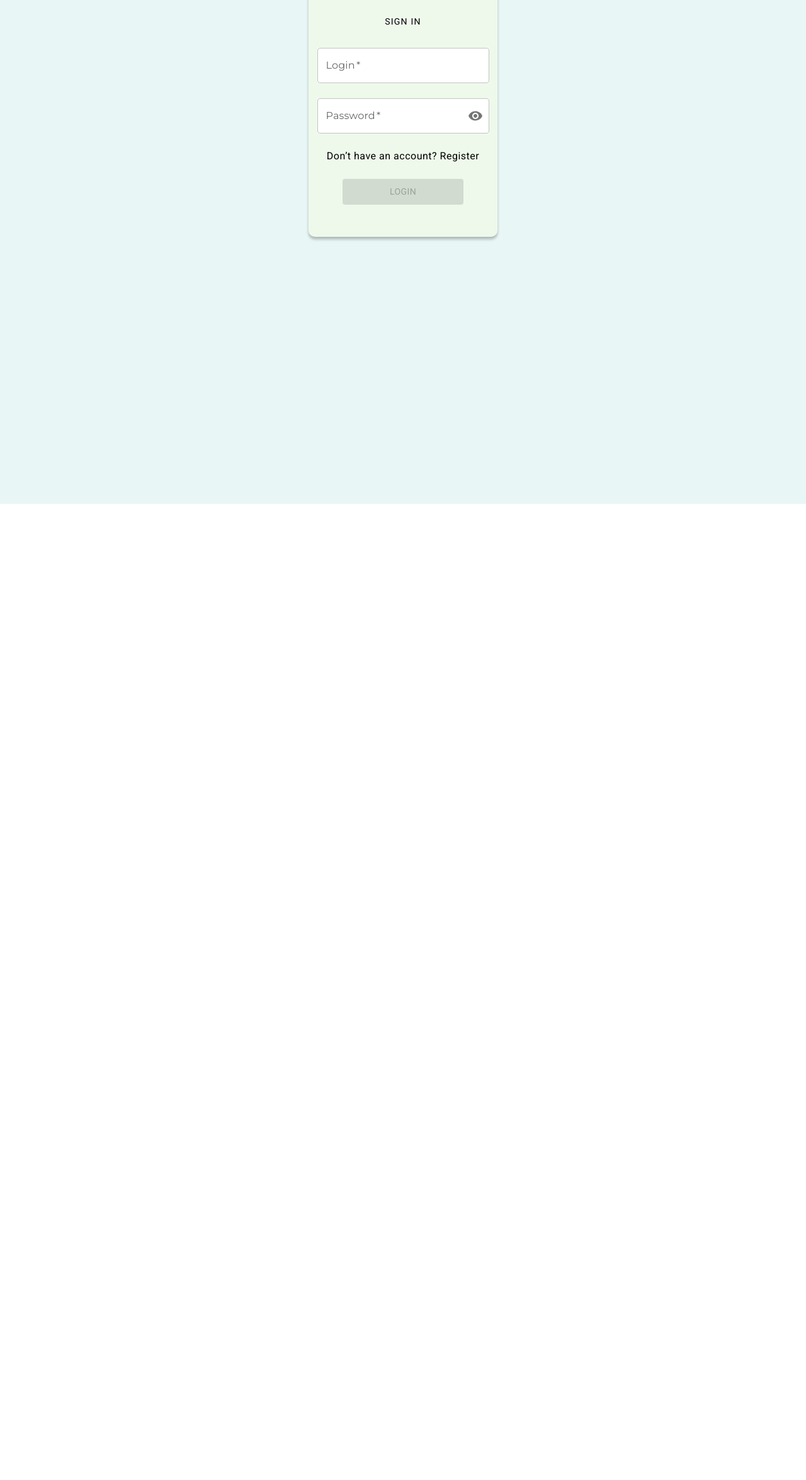
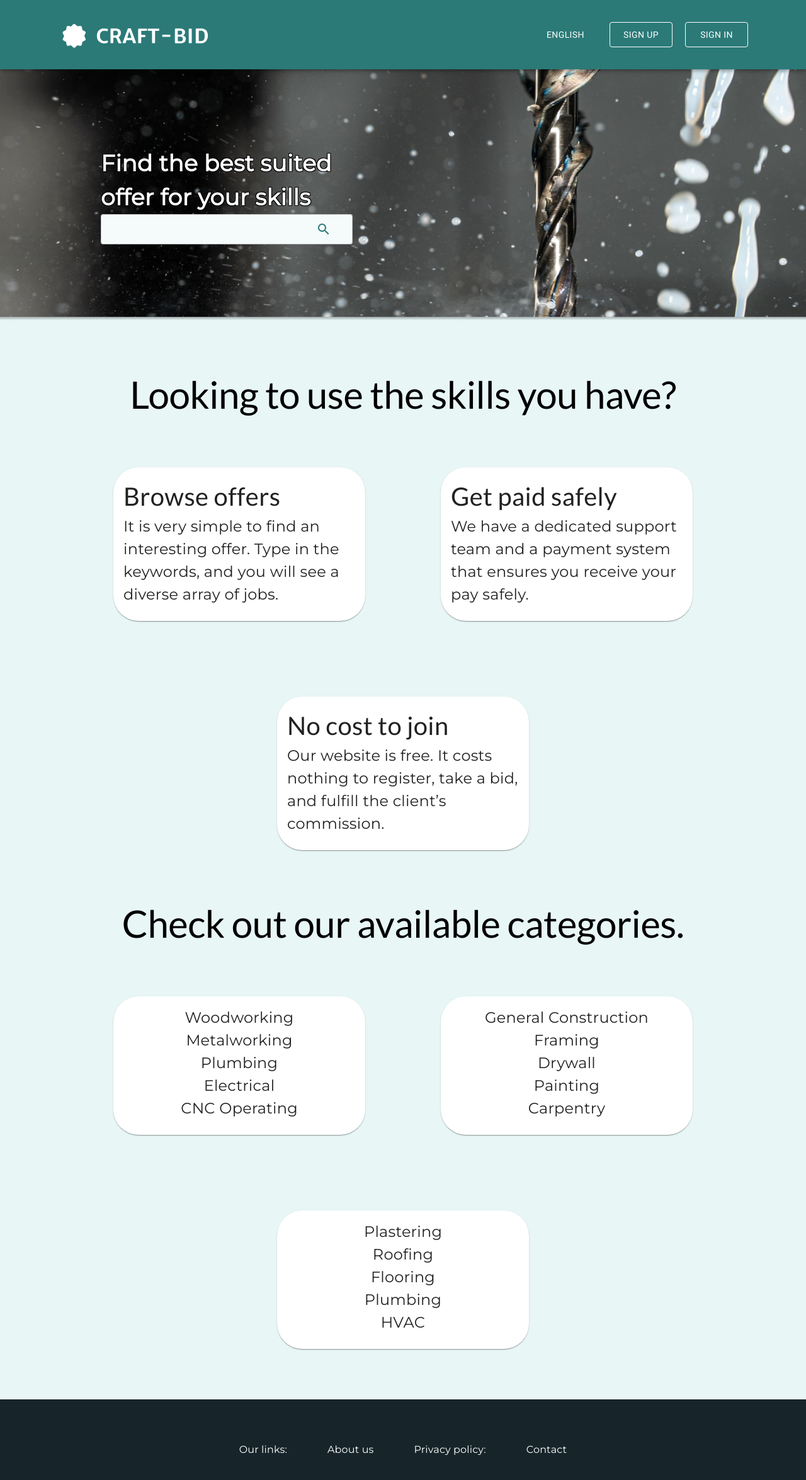
Before and after one commit to Craft-bid/ecom-craft-bid-website, a React (Vite) app: page / in a window 1280 px wide. Shown: the top 2350 px of the page at 63% size. Before the commit the page ends 800 px from the top, so only its background shows below. Built offline with nearby package versions, Linux system fonts and the light colour scheme.

Commit message:
fix: fix

```diff
--- a/src/App.tsx
+++ b/src/App.tsx
@@ -4,6 +4,7 @@ import { OfferPage } from './pages/OfferPage';
 import '@fontsource/montserrat';
 import '@fontsource/lato';
 import { OfferListPage } from './pages/OfferListPage';
+import { LoginForm } from './components/LoginForm/LoginForm';
 
 export function App() {
   return (
@@ -20,6 +21,10 @@ export function App() {
         path='/offers'
         element={<OfferListPage></OfferListPage>}
       />
+      <Route
+        path='/login'
+        element={<LoginForm />}
+      />
     </Routes>
   );
 }
--- a/src/pages/HomePage.tsx
+++ b/src/pages/HomePage.tsx
@@ -5,7 +5,6 @@ import heroImage from '../assets/main-hero.png';
 import { HeroSectionProps } from '../components/HeroSection/HeroSection.types';
 import { Footer } from '../templates/Footer/Footer';
 import { HomePageContent } from '../templates/HomePageContent/HomePageContent';
-import { LoginForm } from '../components/LoginForm/LoginForm';
 
 export function HomePage() {
   const heroSectionProps: HeroSectionProps = {
@@ -26,7 +25,10 @@ export function HomePage() {
       height={'100vh'}
       sx={homePageSxObj}
     >
-      <LoginForm />
+      <Header />
+      <HeroSection {...heroSectionProps} />
+      <HomePageContent />
+      <Footer />
     </Grid>
   );
 }
```
